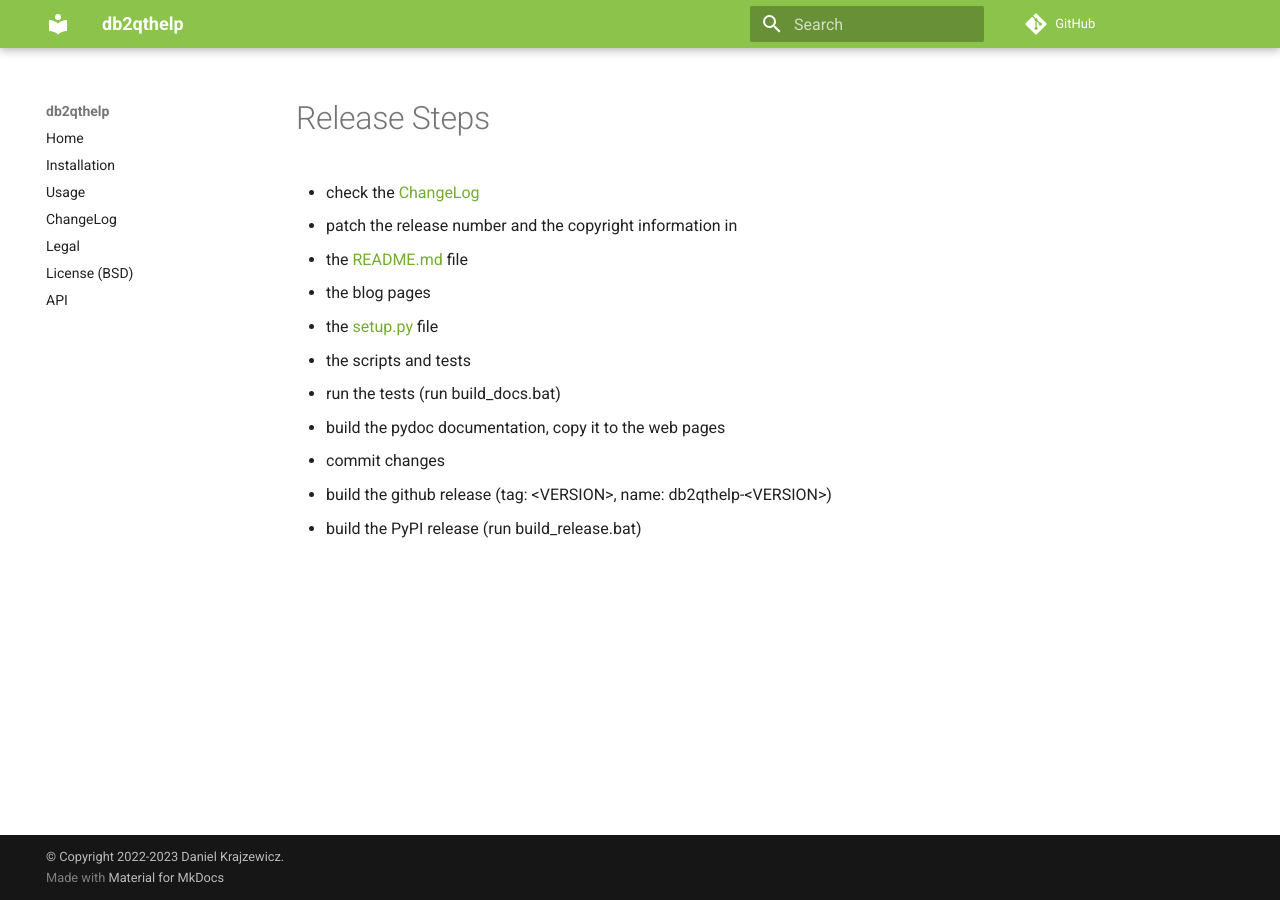
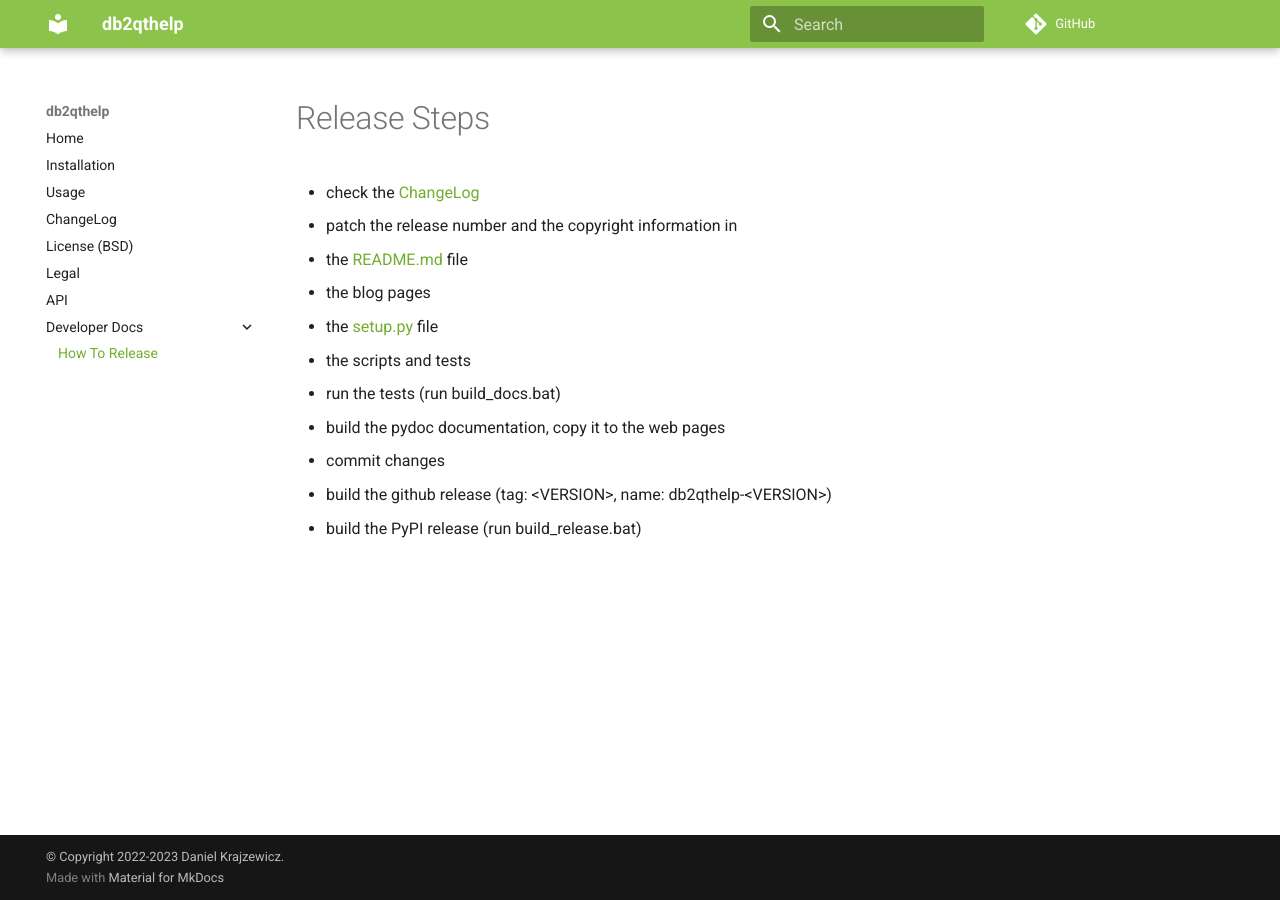
Before and after one commit to dkrajzew/db2qthelp, an MkDocs documentation site: the page built from docs/mkdocs/release.md, in a window 1280 px wide. Built offline with MkDocs 1.6.1 and Material for MkDocs 9.7.7, drawn with Linux system fonts in a browser that asks for light colours; comment, search, counter and statistics services are not loaded.

Commit message:
reorganizing docs

```diff
--- a/docs/mkdocs.yml
+++ b/docs/mkdocs.yml
@@ -20,9 +20,11 @@ nav:
     - Installation: install.md
     - Usage: cmd.md
     - ChangeLog: changes.md
+    - License (BSD): license.md
     - Legal: legal.md
-    - License (BSD): https://github.com/dkrajzew/db2qthelp/blob/master/LICENSE
     - API: api.md
+    - Developer Docs:
+        - How To Release: release.md
 
 markdown_extensions:
     - admonition
```
